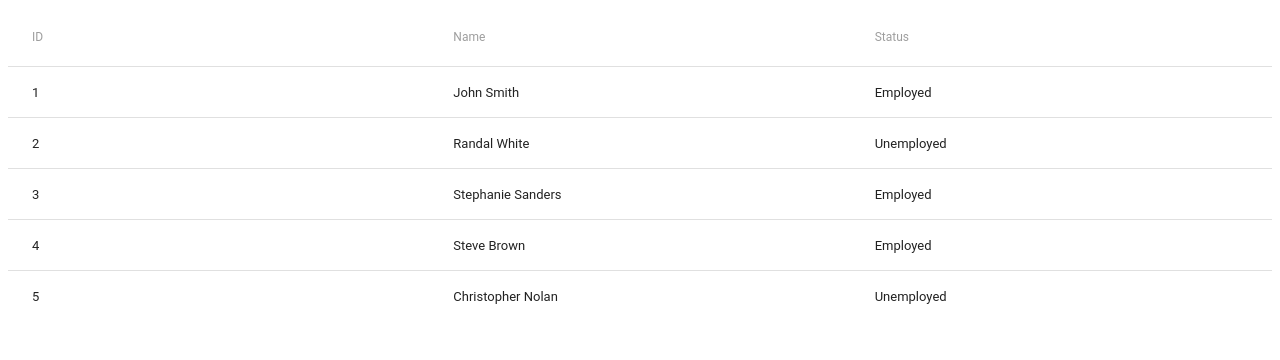
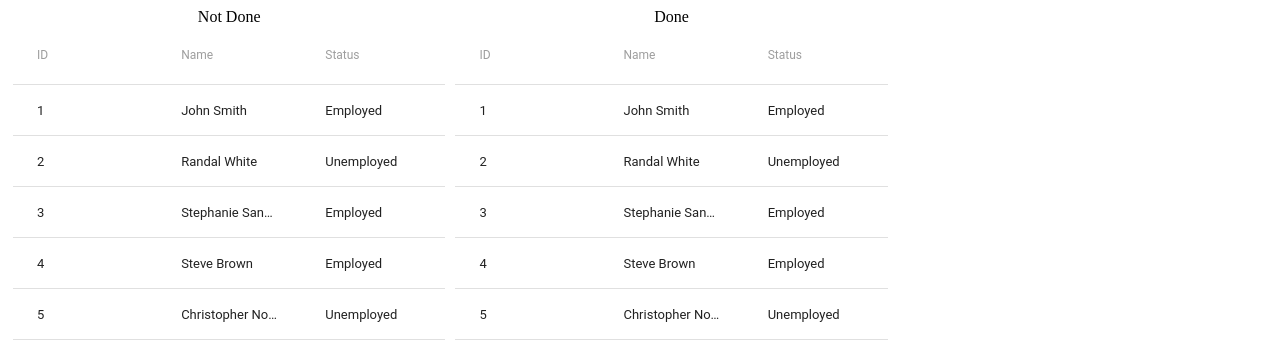
Before and after one commit to DONDONCreate/CoffeeBear, a React (Create React App) app in the folder front_app/: page / in a window 1280 px wide. Shown: the top 360 px of the page. Built offline with nearby package versions, Linux system fonts and the light colour scheme.

Commit message:
tableを横に並べてnotDoneとDoneと表記しておいた

```diff
--- /dev/null
+++ b/front_app/src/App.css
@@ -0,0 +1,14 @@
+.flex {
+    display: flex;
+    /*flex-direction: row;*/
+    /*justify-content: space-around;*/
+    /*align-items: baseline;*/
+    height: 100px;
+    width:70%;
+}
+.flex > div {
+    padding-left: 5px; padding-right: 5px;
+    /* background-color: #eebb55; border: thin solid black; */
+    /* border-radius: 10px; */
+}
+.flex > div > p { text-align: center; } h1, p { margin: 0; }
--- a/front_app/src/App.js
+++ b/front_app/src/App.js
@@ -1,14 +1,23 @@
 import React, { Component } from 'react';
-import MuiThemeProvider from 'material-ui/styles/MuiThemeProvider';
 import UserTables from './UserTables';
+import './App.css';
+
 
 class App extends Component {
+
     render() {
         return (
             <div className="App">
-        <MuiThemeProvider>
+                <div class="flex">
+                <div>
+                <p>Not Done</p>
                 <UserTables />
-        </MuiThemeProvider>
+                </div>
+                <div>
+                <p>Done</p>
+                <UserTables />
+                </div>
+                </div>
             </div>
         );
     }
--- a/front_app/src/UserTables.js
+++ b/front_app/src/UserTables.js
@@ -7,11 +7,13 @@ import {
   TableRow,
   TableRowColumn,
 } from 'material-ui/Table';
+import MuiThemeProvider from 'material-ui/styles/MuiThemeProvider';
 
 /**
  * A simple table demonstrating the hierarchy of the `Table` component and its sub-components.
  */
 const UserTables = () => (
+<MuiThemeProvider>
   <Table>
     <TableHeader
         displaySelectAll={false}
@@ -23,8 +25,7 @@ const UserTables = () => (
         <TableHeaderColumn>Status</TableHeaderColumn>
       </TableRow>
     </TableHeader>
-    <TableBody displayRowCheckbox={false}>
-      <TableRow>
+    <TableBody displayRowCheckbox={false}> <TableRow>
         <TableRowColumn>1</TableRowColumn>
         <TableRowColumn>John Smith</TableRowColumn>
         <TableRowColumn>Employed</TableRowColumn>
@@ -51,6 +52,7 @@ const UserTables = () => (
       </TableRow>
     </TableBody>
   </Table>
+</MuiThemeProvider>
 );
 
 export default UserTables;
```
Lines whose indentation alone changed are shown as unchanged.
